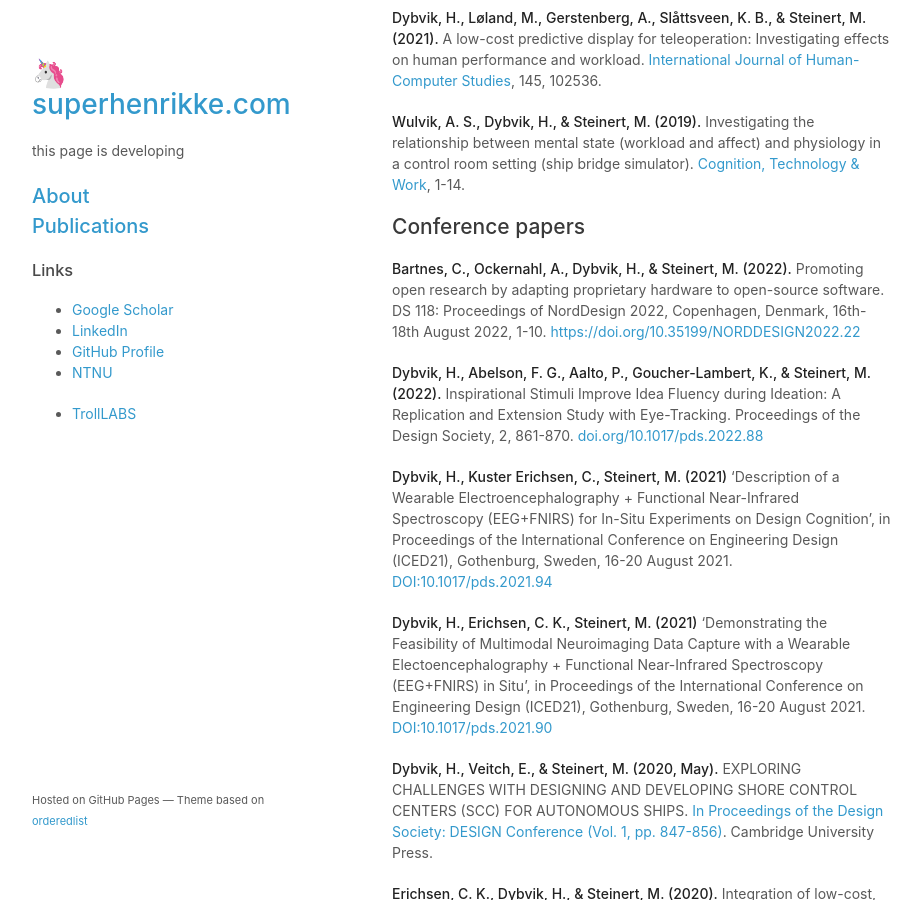
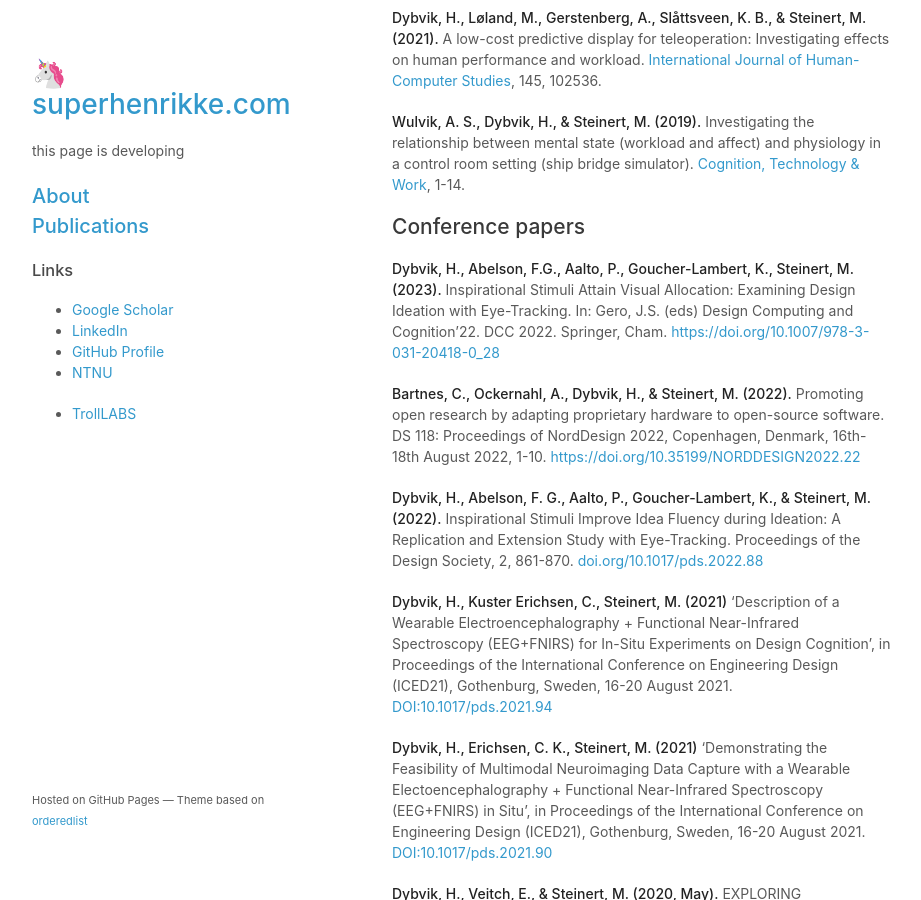
Before and after one commit to superhenrikke/superhenrikke.github.io, a Jekyll site: the page built from publications.md, in a window 1280 px wide and 900 px high, scrolled down 415 px. Shown: the whole window, without its empty margins (178-1099 px from the left). Built offline with Jekyll 4.4.1, drawn with Linux system fonts in a browser that asks for light colours; our own code applies the rules of GitHub Pages for plain Markdown files; a script that is not in the unit is left out.

Commit message:
Update publications.md

```diff
--- a/publications.md
+++ b/publications.md
@@ -14,6 +14,8 @@
 
 
 ## Conference papers
+
+**Dybvik, H., Abelson, F.G., Aalto, P., Goucher-Lambert, K., Steinert, M. (2023).** Inspirational Stimuli Attain Visual Allocation: Examining Design Ideation with Eye-Tracking. In: Gero, J.S. (eds) Design Computing and Cognition’22. DCC 2022. Springer, Cham. [https://doi.org/10.1007/978-3-031-20418-0_28](https://doi.org/10.1007/978-3-031-20418-0_28)
 
 **Bartnes, C., Ockernahl, A., Dybvik, H., & Steinert, M. (2022).** Promoting open research by adapting proprietary hardware to open-source software. DS 118: Proceedings of NordDesign 2022, Copenhagen, Denmark, 16th-18th August 2022, 1-10. [https://doi.org/10.35199/NORDDESIGN2022.22 ](https://doi.org/10.35199/NORDDESIGN2022.22)
 
```
